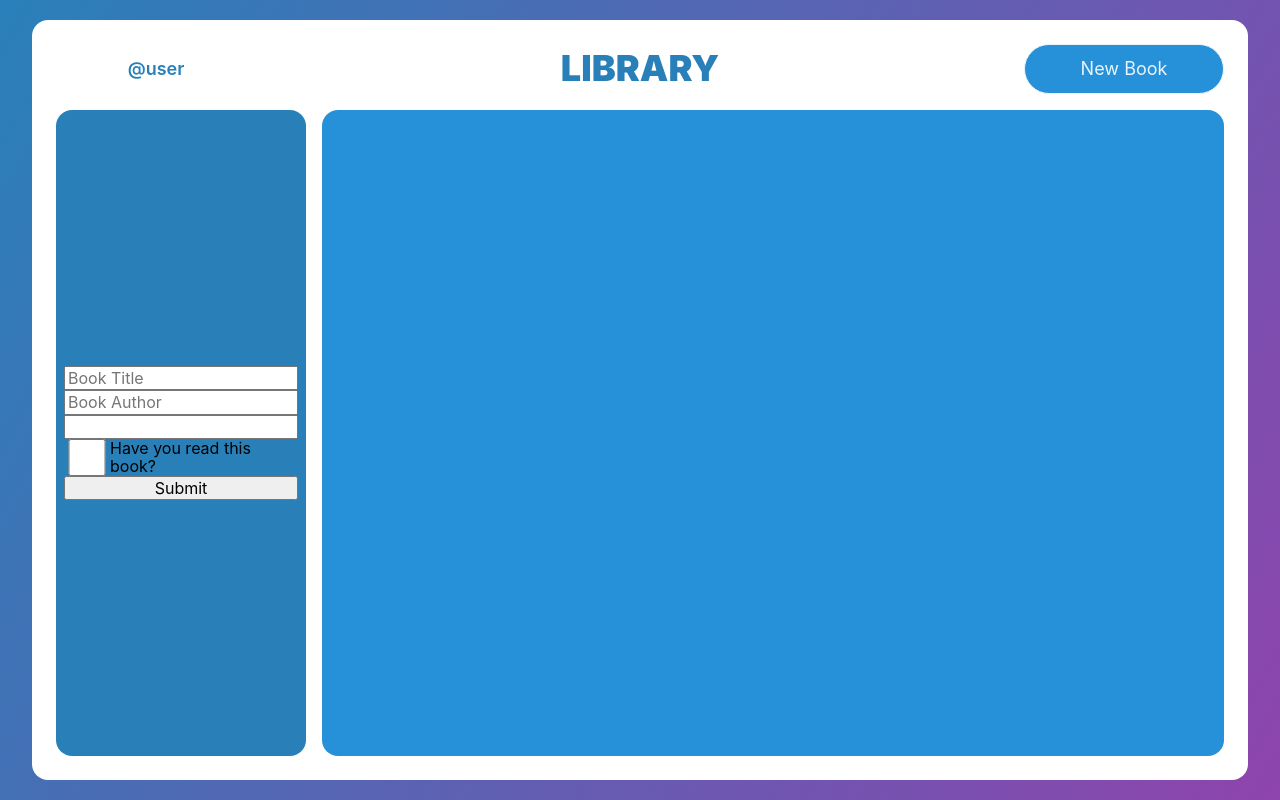
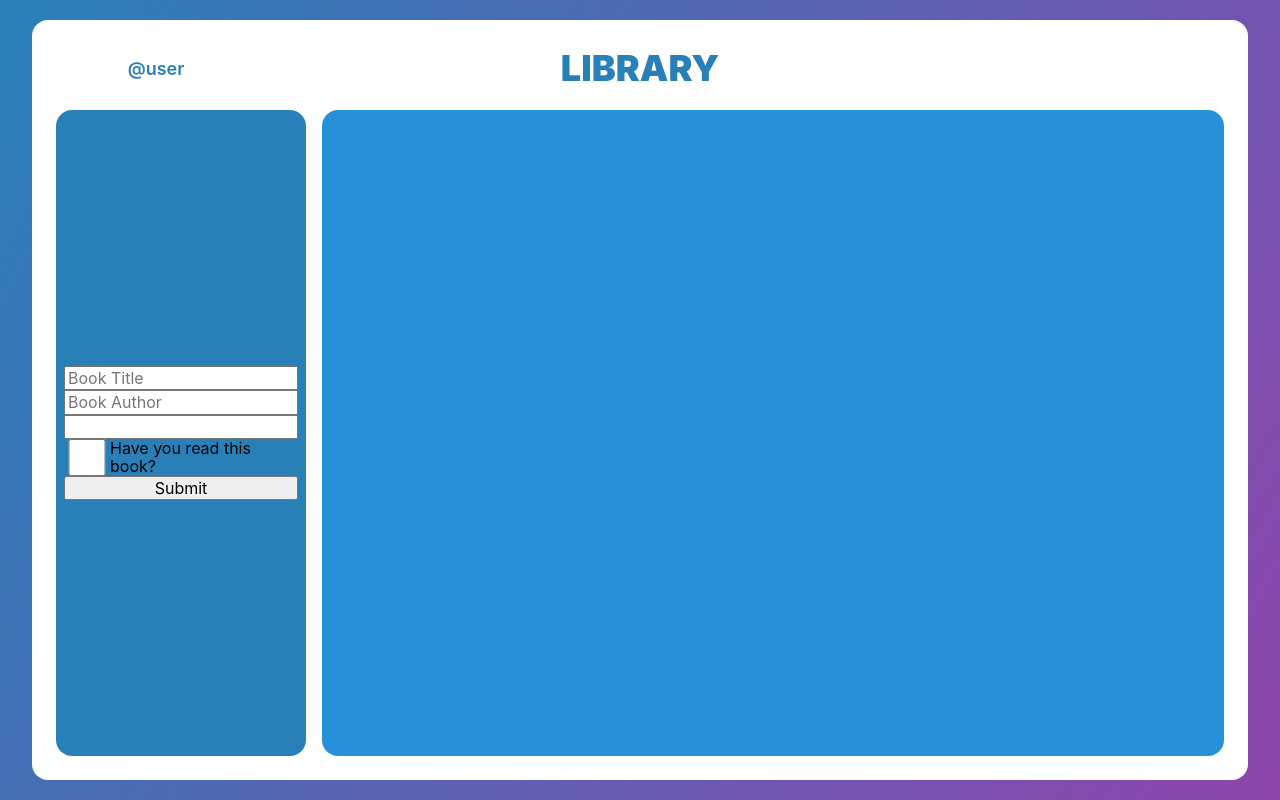
Before and after one commit to anjee28/Library, a plain HTML site: page index.html in a window 1280 px wide. Drawn offline with Linux system fonts and the light colour scheme.

Commit message:
remove extra button

```diff
--- a/css/style.css
+++ b/css/style.css
@@ -63,7 +63,10 @@ body {
     color: #2980b9;
 }
 
-#newBookBtn,
+#newBookBtn {
+    visibility: hidden;
+}
+
 .del button {
     width: 100%;
     height: 50px;
```
